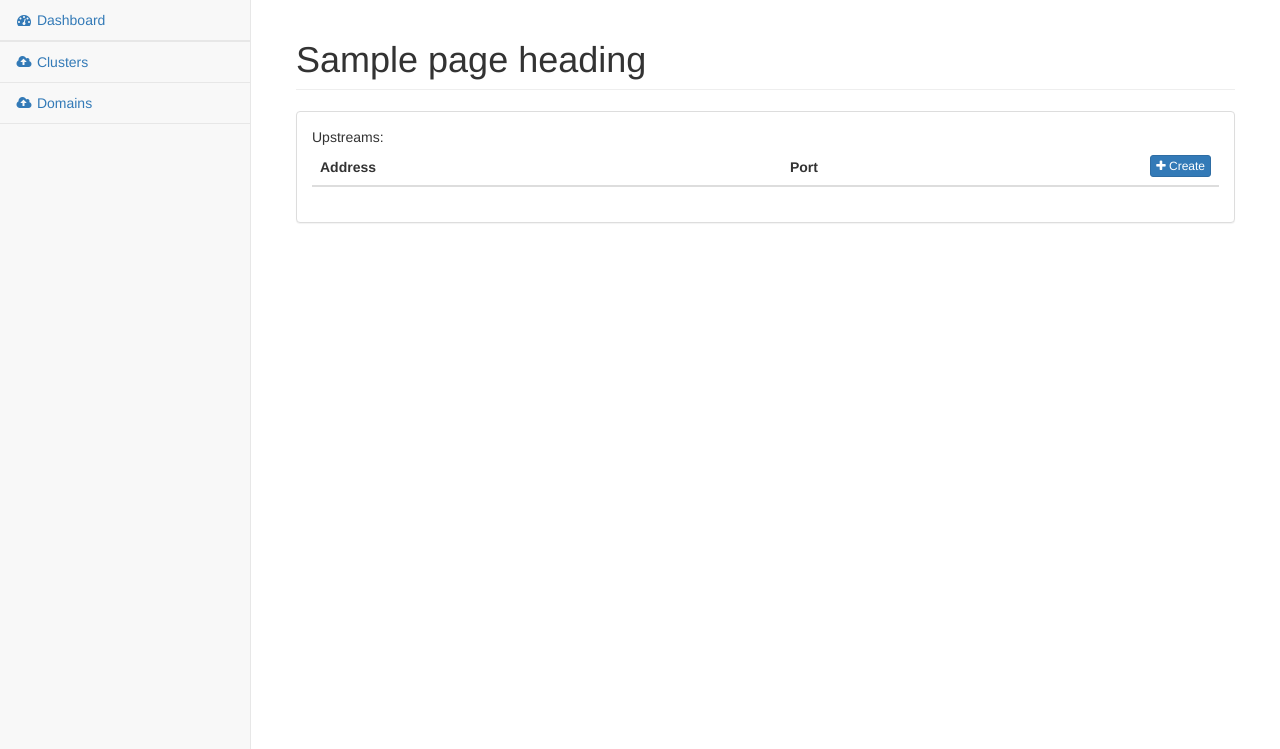
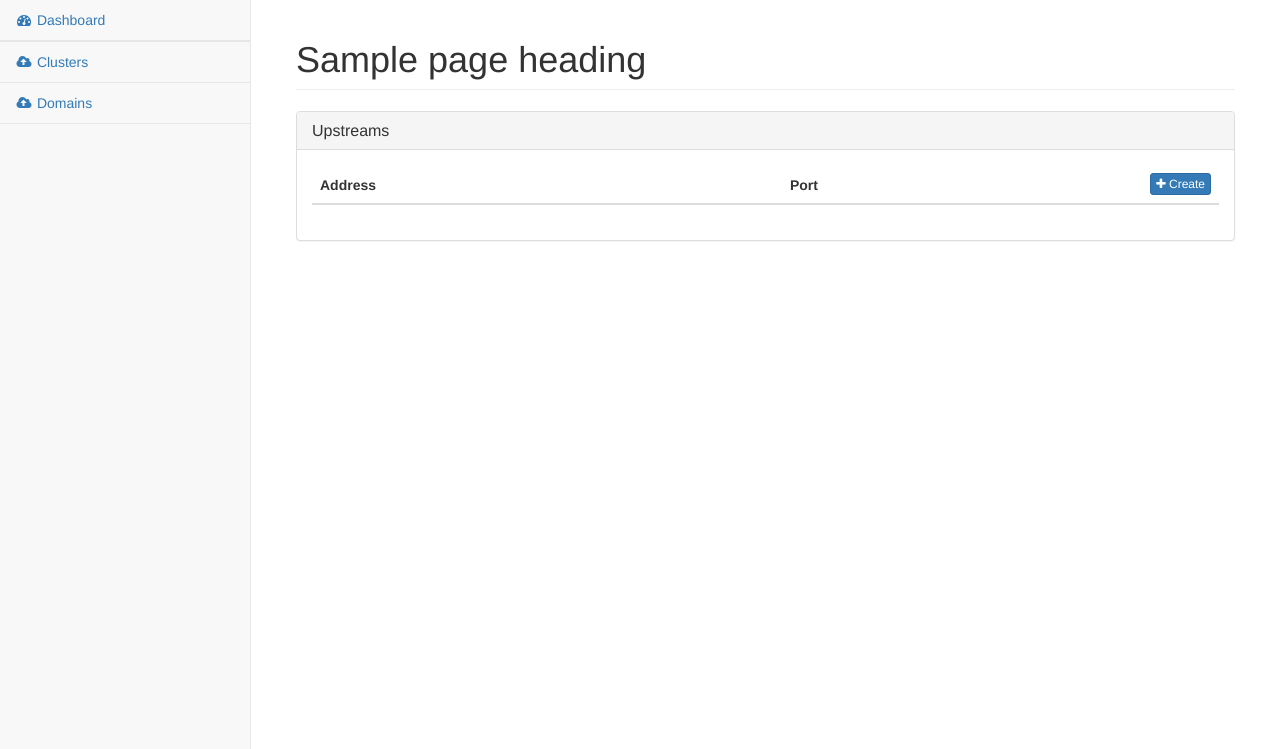
Before and after one commit to zensec/haproxyUI, a Flask app: template app/templates/domains/show.html in a window 1280 px wide. Shown: the part 51-800 px from the top of the page. Run offline with Flask 2, Linux system fonts and the light colour scheme; tables that the repository leaves empty hold one stand-in row (values such as "Sample post"); the template is opened without the code that fills it: values that come from a table or form of the project are taken from there, most other values are stand-ins (such as "Sample title", 1, 10 or a date in 2020); lists and menus that the app fills with data are empty; parts of the project's set-up code (start-up, migrations or seed data) failed here and were passed over; some libraries are stand-ins or nearby versions.

Commit message:
Adds heading & missing field to links

```diff
--- a/app/templates/domains/show.html
+++ b/app/templates/domains/show.html
@@ -4,9 +4,11 @@
     <div class="row">
         <div class="col-lg-12">
             <div class="panel panel-default">
+                <div class="panel-heading">
+                    <h3 class="panel-title">Upstreams</h3>
+                </div>
                 <div class="panel-body">
                     <div class="table-responsive">
-                        Upstreams:
                         <table class="table table-hover table-striped">
                             <thead>
                                 <tr>
@@ -25,7 +27,7 @@
                                         <td>{{ upstream.ip_address }}</td>
                                         <td>{{ upstream.port }}</td>
                                         <td class="options">
-                                            <a href="{{ url_for('Upstreams:delete', domain_name=domain.name) }}?_method=delete" class="btn btn-xs btn-danger">Delete</a>
+                                            <a href="{{ url_for('Upstreams:delete', domain_name=domain.name, upstream_id=upstream.id) }}?_method=delete" class="btn btn-xs btn-danger">Delete</a>
                                         </td>
                                     </tr>
                                 {% endfor %}
```
